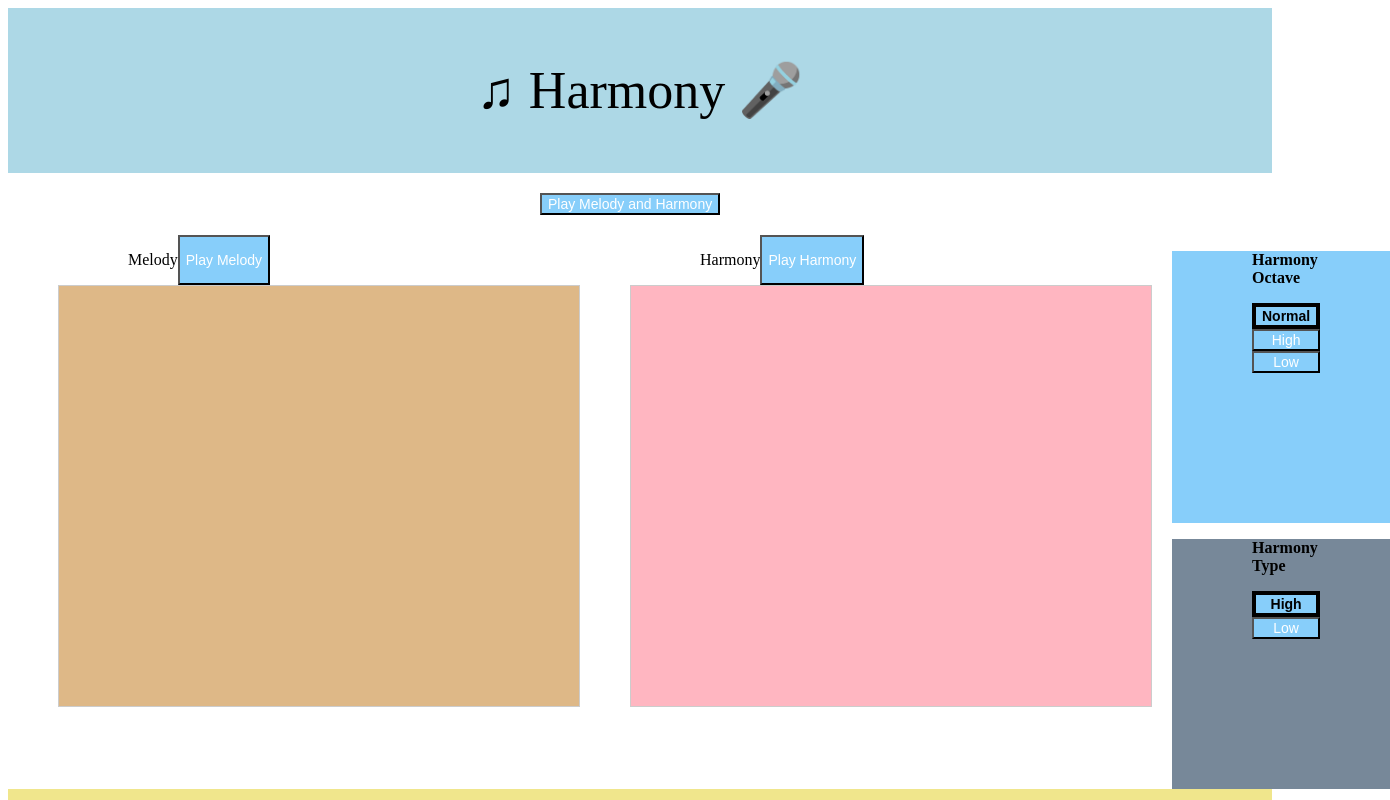
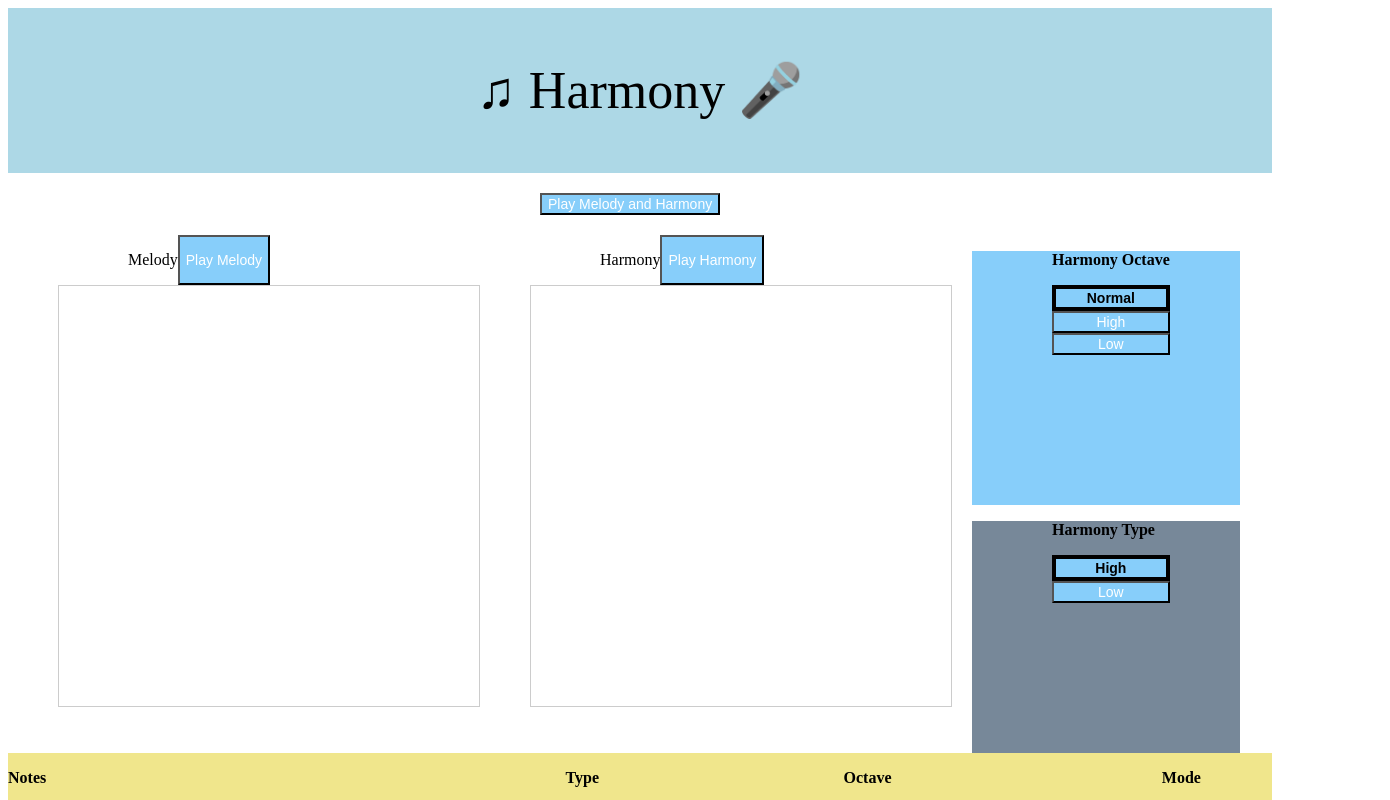
Before and after one commit to andrewvt97/Harmonious, a React (Vite) app: page / in a window 1280 px wide. Shown: the top 800 px of the page, 1390 px wide, since content can reach past the window. Built offline with nearby package versions, Linux system fonts and the light colour scheme.

Commit message:
Update App.css

```diff
--- a/src/styles/App.css
+++ b/src/styles/App.css
@@ -49,13 +49,12 @@
 
 
 .melody-display {
-  background-color: burlywood;
   margin-left: 50px;
   display: flex; /* Use flexbox to align children */
   flex-wrap: wrap; /* Allow items to wrap to the next line */
   align-items: flex-start; /* Align children to the top */
   justify-content: flex-start; /* Align children to the left */
-  width: 500px; /* Adjust width as needed */
+  width: 400px; /* Adjust width as needed */
   height: 400px; /* Adjust height as needed */
   border: 1px solid #ccc; /* Just for visibility */
   padding: 10px; /* Reduced padding to just provide a small buffer around content */
@@ -70,13 +69,12 @@
 }
 
 .harmony-display {
-  background-color: lightpink;
   margin-left: 50px;
   display: flex; /* Use flexbox to align children */
   flex-wrap: wrap; /* Allow items to wrap to the next line */
   align-items: flex-start; /* Align children to the top */
   justify-content: flex-start; /* Align children to the left */
-  width: 500px; /* Adjust width as needed */
+  width: 400px; /* Adjust width as needed */
   height: 400px; /* Adjust height as needed */
   border: 1px solid #ccc; /* Just for visibility */
   padding: 10px; /* Reduced padding to just provide a small buffer around content */
```
